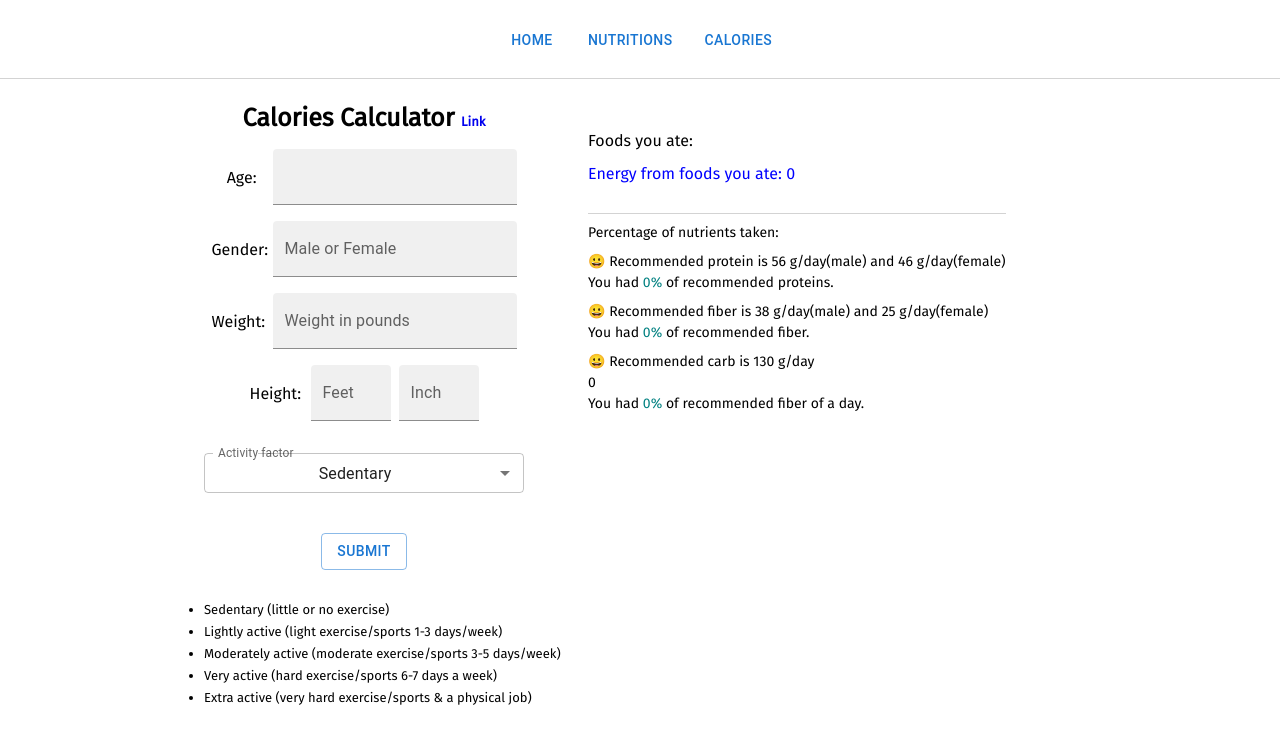
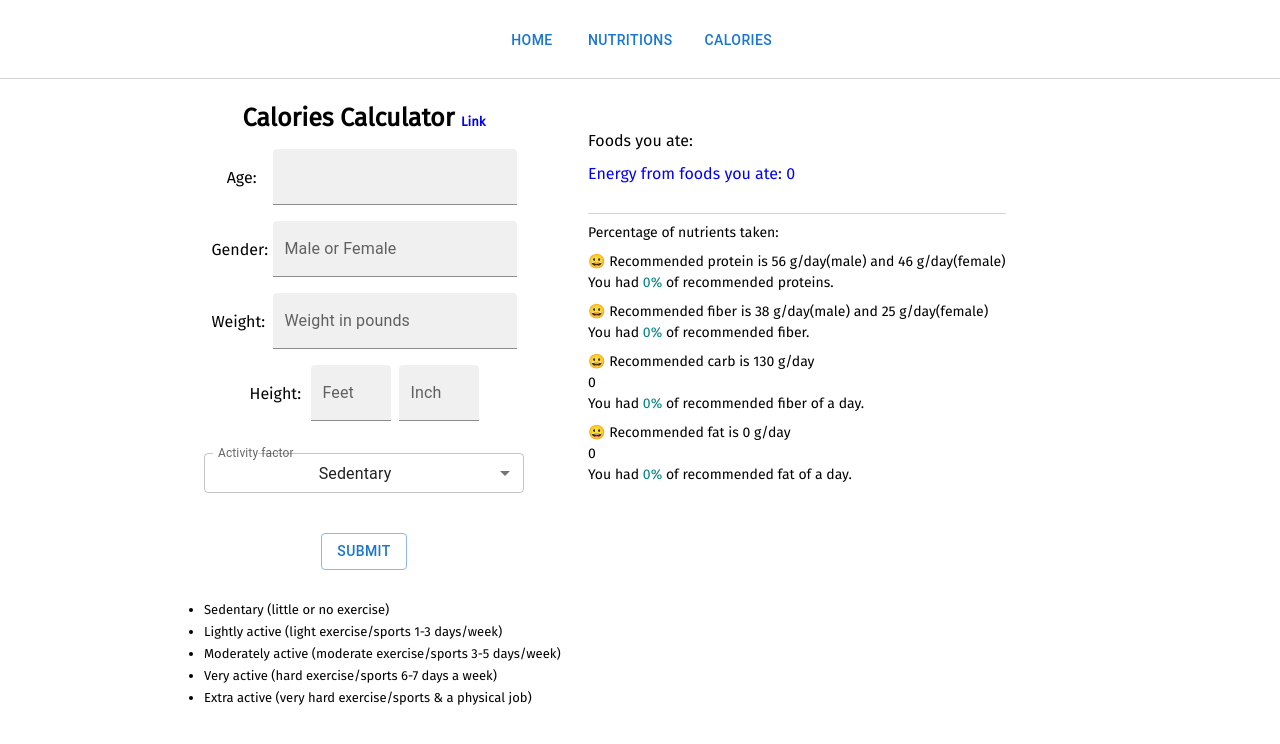
Before and after one commit to NERG-Tech/consumer-app-backend, a React (Create React App) app: page /calories in a window 1280 px wide. Shown: the top 744 px of the page. Built offline with nearby package versions, Linux system fonts and the light colour scheme.

Commit message:
feat: percentage of fat added

```diff
--- a/src/components/Calories.tsx
+++ b/src/components/Calories.tsx
@@ -19,6 +19,9 @@ const Calories = () => {
     fiberMath: string;
     carb: number;
     carbMath: string;
+    fatPoint: number;
+    fatMath: string;
+    fat: number;
   }>({
     protein: 0,
     proteinMath: "",
@@ -26,6 +29,9 @@ const Calories = () => {
     fiberMath: "",
     carb: 0,
     carbMath: "",
+    fatPoint: 0,
+    fatMath: "",
+    fat: 0,
   });
   const [msg, setMsg] = useState("");
 
@@ -395,6 +401,15 @@ const Calories = () => {
                   of recommended fiber of a day.
                 </Box>
               </Box>
+              <Box sx={{ pt: 1 }}>
+                &#128512; Recommended fat is {percentage.fatPoint} g/day
+                <Box>{percentage.carb && percentage.fatMath}</Box>
+                <Box>
+                  You had{" "}
+                  <span style={{ color: "#008080" }}>{percentage.fat}%</span> of
+                  recommended fat of a day.
+                </Box>
+              </Box>
             </Box>
           </Box>
         )}
--- a/src/components/Nutirition/calculator.ts
+++ b/src/components/Nutirition/calculator.ts
@@ -376,9 +376,25 @@ export const getPercentages = (nutrition: {
   let carbMath = `((${nutrition.carbohydrate} * 100) / 130`;
   let carb = getTwoDigitFloat((nutrition.carbohydrate * 100) / 130);
 
-  let fat = nutrition.energy;
+  let fatPoint = getTwoDigitFloat(nutrition.energy * 0.2);
+  let fat = getTwoDigitFloat((nutrition.totalLipidFat / fatPoint) * 100);
+  let fatMath = `Calory: ${getTwoDigitFloat(
+    nutrition.energy
+  )}, 100% Fat Point (20%) is ${getTwoDigitFloat(fatPoint)}, You had ${
+    nutrition.totalLipidFat
+  } ${nutrition.totalLipidFatUnit} `;
 
-  return { protein, proteinMath, fiberMath, fiber, fat, carb, carbMath };
+  return {
+    protein,
+    proteinMath,
+    fiberMath,
+    fiber,
+    fatMath,
+    fat,
+    fatPoint,
+    carb,
+    carbMath,
+  };
 };
 
 const getTwoDigitFloat = (num: number): number => {
```
